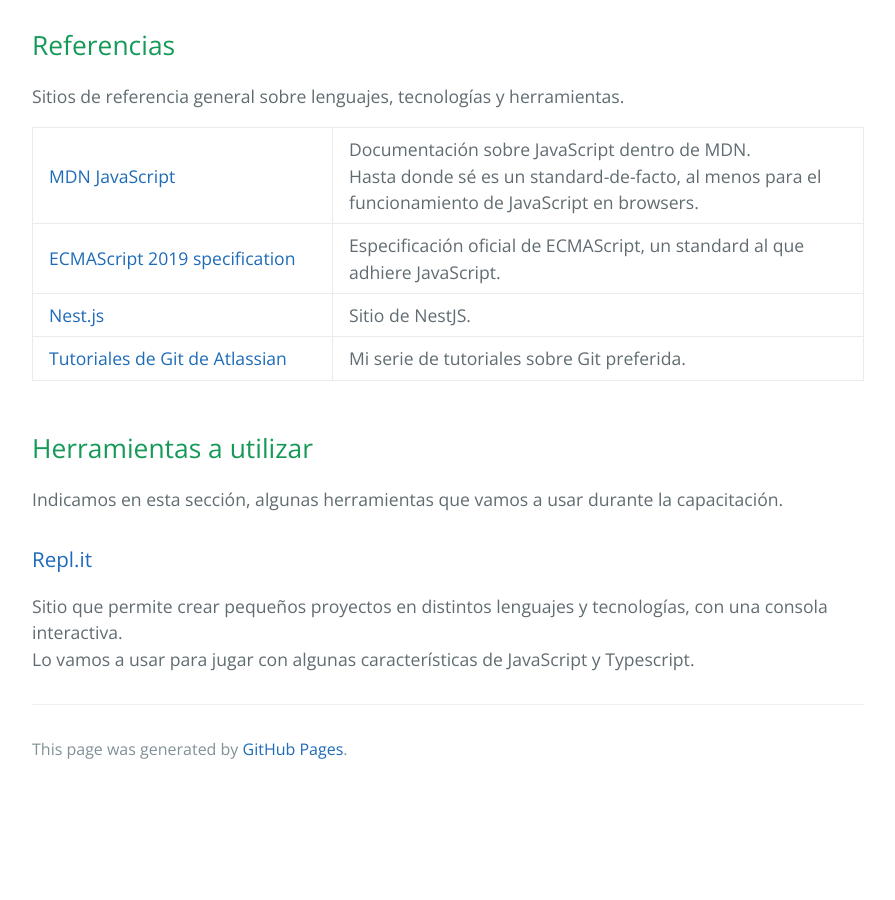
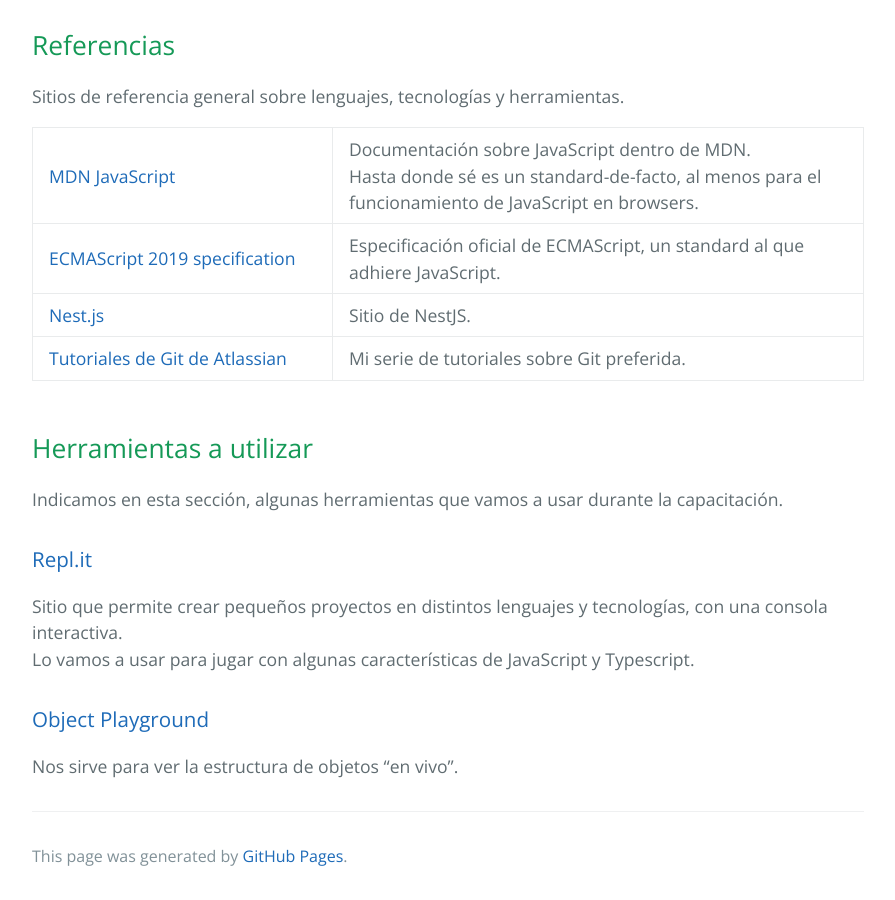
Before and after one commit to clombardi/bdsol-capacitacion-desarrollo, a Jekyll site: the page built from index.md, in a window 1280 px wide and 900 px high, scrolled down 584 px. Shown: the whole window, without its empty margins (192-1087 px from the left). Built offline with Jekyll 4.4.1, drawn with Linux system fonts in a browser that asks for light colours; before the commit the page ends 1377 px from its top, so only the background shows below that.

Commit message:
otra referencia

```diff
--- a/index.md
+++ b/index.md
@@ -30,3 +30,6 @@ Indicamos en esta sección, algunas herramientas que vamos a usar durante la cap
 ### [Repl.it](https://repl.it/)
 Sitio que permite crear pequeños proyectos en distintos lenguajes y tecnologías, con una consola interactiva.
 Lo vamos a usar para jugar con algunas características de JavaScript y Typescript.
+
+### [Object Playground](http://www.objectplayground.com/)
+Nos sirve para ver la estructura de objetos "en vivo".
```
